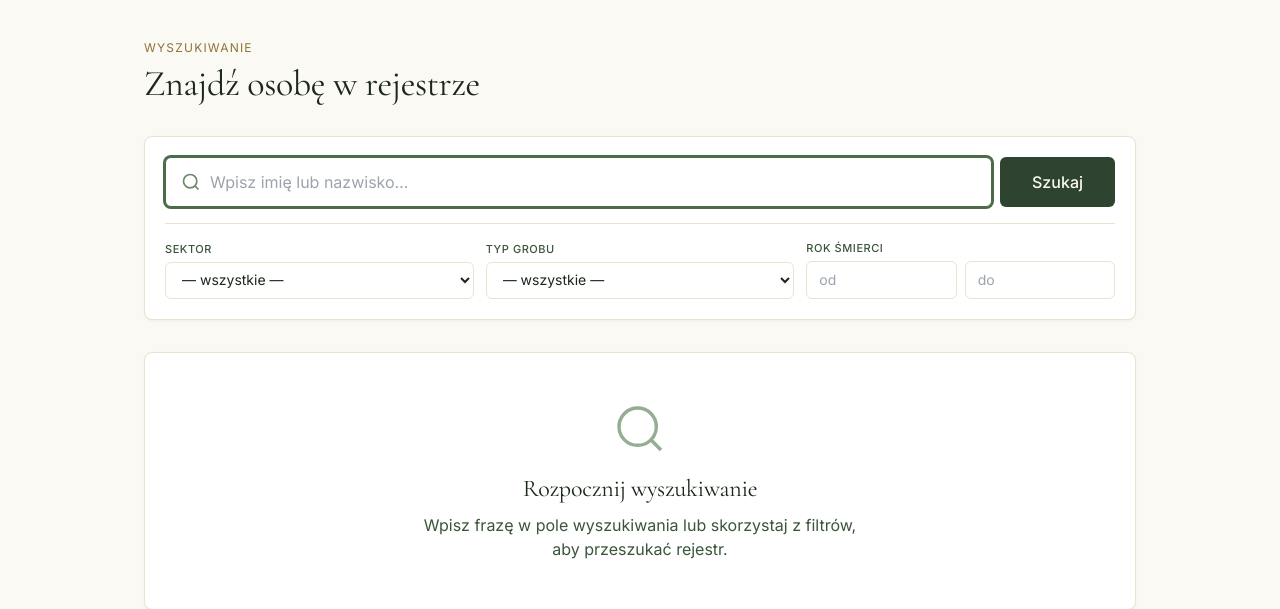
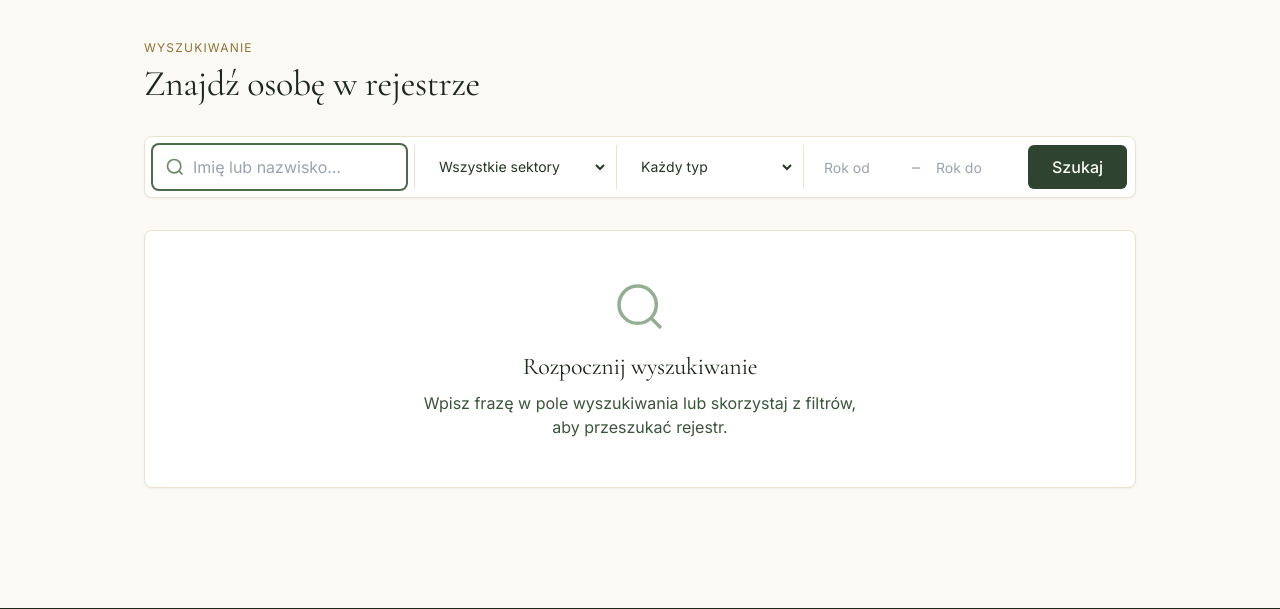
Before and after one commit to Mateuszl28/praca_inz, a Django app: page /szukaj/ in a window 1280 px wide. Shown: the part 73-682 px from the top of the page. Run offline with Django 5.2, Linux system fonts and the light colour scheme; data that the repository does not hold is empty; some libraries are stand-ins or nearby versions.

Commit message:
Unify search input and filters into single inline bar

```diff
--- a/templates/groby/szukaj.html
+++ b/templates/groby/szukaj.html
@@ -9,55 +9,52 @@
         <h1 class="font-serif text-4xl text-primary-900">Znajdź osobę w rejestrze</h1>
     </div>
 
-    <form action="{% url 'groby:szukaj' %}" method="get" class="bg-white rounded-lg shadow-soft border border-cream-200 p-5 mb-8">
-        <div class="flex flex-col sm:flex-row gap-2 mb-4">
-            <div class="flex-1 relative">
-                <svg class="w-5 h-5 text-primary-400 absolute left-4 top-1/2 -translate-y-1/2" viewBox="0 0 24 24" fill="none" stroke="currentColor" stroke-width="2"><circle cx="11" cy="11" r="8"/><path d="m21 21-4.35-4.35"/></svg>
+    <form action="{% url 'groby:szukaj' %}" method="get" class="mb-8">
+        <div class="flex flex-wrap items-stretch bg-white rounded-lg shadow-soft border border-cream-200 p-2 gap-2">
+            <div class="flex-1 min-w-[220px] relative">
+                <svg class="w-5 h-5 text-primary-400 absolute left-3 top-1/2 -translate-y-1/2 pointer-events-none" viewBox="0 0 24 24" fill="none" stroke="currentColor" stroke-width="2"><circle cx="11" cy="11" r="8"/><path d="m21 21-4.35-4.35"/></svg>
                 <input
                     type="text"
                     name="q"
                     value="{{ query }}"
-                    placeholder="Wpisz imię lub nazwisko…"
-                    class="w-full pl-11 pr-4 py-3 border border-cream-200 rounded-md focus:outline-none focus:ring-2 focus:ring-primary-500 focus:border-primary-500 text-base"
+                    placeholder="Imię lub nazwisko…"
+                    class="w-full h-11 pl-10 pr-3 border-0 rounded-md focus:outline-none focus:ring-2 focus:ring-primary-500 text-base"
                     autofocus
                 >
             </div>
-            <button type="submit" class="px-8 py-3 bg-primary-700 hover:bg-primary-800 text-cream-50 rounded-md font-medium transition whitespace-nowrap">
-                Szukaj
-            </button>
-        </div>
 
-        <div class="flex flex-wrap items-end gap-3 pt-4 border-t border-cream-200">
-            <div class="flex-1 min-w-[140px]">
-                <label class="block text-[11px] uppercase tracking-wider font-medium text-primary-600 mb-1">Sektor</label>
-                <select name="sektor" class="w-full px-3 py-2 border border-cream-200 rounded-md bg-white text-sm focus:outline-none focus:ring-2 focus:ring-primary-500">
-                    <option value="">— wszystkie —</option>
+            <div class="h-11 w-px bg-cream-200 hidden lg:block self-center"></div>
+
+            <select name="sektor" title="Sektor" class="h-11 px-3 pr-8 border border-cream-200 lg:border-0 rounded-md bg-white text-sm text-primary-800 focus:outline-none focus:ring-2 focus:ring-primary-500 min-w-[130px]">
+                <option value="">Wszystkie sektory</option>
                 {% for s in sektory %}
-                        <option value="{{ s.id }}" {% if sektor_id == s.id|stringformat:"s" %}selected{% endif %}>{{ s.nazwa }}</option>
+                    <option value="{{ s.id }}" {% if sektor_id == s.id|stringformat:"s" %}selected{% endif %}>Sektor {{ s.nazwa }}</option>
                 {% endfor %}
             </select>
-            </div>
 
-            <div class="flex-1 min-w-[140px]">
-                <label class="block text-[11px] uppercase tracking-wider font-medium text-primary-600 mb-1">Typ grobu</label>
-                <select name="typ" class="w-full px-3 py-2 border border-cream-200 rounded-md bg-white text-sm focus:outline-none focus:ring-2 focus:ring-primary-500">
-                    <option value="">— wszystkie —</option>
+            <div class="h-11 w-px bg-cream-200 hidden lg:block self-center"></div>
+
+            <select name="typ" title="Typ grobu" class="h-11 px-3 pr-8 border border-cream-200 lg:border-0 rounded-md bg-white text-sm text-primary-800 focus:outline-none focus:ring-2 focus:ring-primary-500 min-w-[140px]">
+                <option value="">Każdy typ</option>
                 {% for val, label in typy %}
                     <option value="{{ val }}" {% if typ == val %}selected{% endif %}>{{ label }}</option>
                 {% endfor %}
             </select>
+
+            <div class="h-11 w-px bg-cream-200 hidden lg:block self-center"></div>
+
+            <div class="flex items-center gap-1">
+                <input type="number" name="rok_od" value="{{ rok_od }}" placeholder="Rok od" min="1800" max="2100" title="Rok śmierci od" class="h-11 w-24 px-3 border border-cream-200 lg:border-0 rounded-md bg-white text-sm focus:outline-none focus:ring-2 focus:ring-primary-500">
+                <span class="text-primary-300">–</span>
+                <input type="number" name="rok_do" value="{{ rok_do }}" placeholder="Rok do" min="1800" max="2100" title="Rok śmierci do" class="h-11 w-24 px-3 border border-cream-200 lg:border-0 rounded-md bg-white text-sm focus:outline-none focus:ring-2 focus:ring-primary-500">
             </div>
 
-            <div class="flex-1 min-w-[160px]">
-                <label class="block text-[11px] uppercase tracking-wider font-medium text-primary-600 mb-1">Rok śmierci</label>
-                <div class="flex gap-2">
-                    <input type="number" name="rok_od" value="{{ rok_od }}" placeholder="od" min="1800" max="2100" class="w-1/2 px-3 py-2 border border-cream-200 rounded-md text-sm focus:outline-none focus:ring-2 focus:ring-primary-500">
-                    <input type="number" name="rok_do" value="{{ rok_do }}" placeholder="do" min="1800" max="2100" class="w-1/2 px-3 py-2 border border-cream-200 rounded-md text-sm focus:outline-none focus:ring-2 focus:ring-primary-500">
-                </div>
-            </div>
+            <button type="submit" class="h-11 px-6 bg-primary-700 hover:bg-primary-800 text-cream-50 rounded-md font-medium transition whitespace-nowrap">
+                Szukaj
+            </button>
 
             {% if aktywne_filtry %}
-                <a href="{% url 'groby:szukaj' %}" class="px-4 py-2 border border-cream-200 text-primary-700 hover:bg-cream-100 rounded-md transition text-sm whitespace-nowrap">
+                <a href="{% url 'groby:szukaj' %}" class="h-11 px-3 flex items-center text-sm text-primary-600 hover:text-primary-900 transition whitespace-nowrap" title="Wyczyść filtry">
                     ✕ Wyczyść
                 </a>
             {% endif %}
```
Lines whose indentation alone changed are shown as unchanged.
